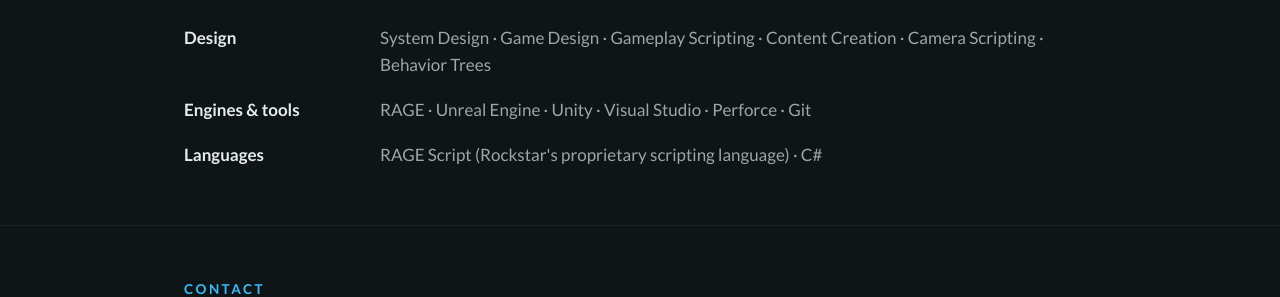
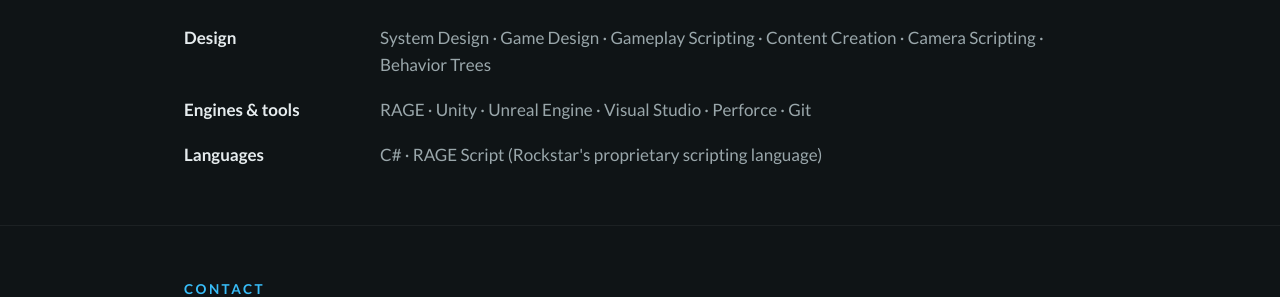
Before and after one commit to madowen/madowen.github.io, a Jekyll site: the page built from index.html, in a window 1280 px wide and 900 px high, scrolled down 2938 px. Shown: the part 187-484 px from the top of the window. Built offline with Jekyll 4.4.1, drawn with Linux system fonts in a browser that asks for light colours.

```diff
--- a/_config.yml
+++ b/_config.yml
@@ -37,9 +37,9 @@ author_skills:
   - label: Design
     items: System Design · Game Design · Gameplay Scripting · Content Creation · Camera Scripting · Behavior Trees
   - label: Engines & tools
-    items: RAGE · Unreal Engine · Unity · Visual Studio · Perforce · Git
+    items: RAGE · Unity · Unreal Engine · Visual Studio · Perforce · Git
   - label: Languages
-    items: RAGE Script (Rockstar's proprietary scripting language) · C#
+    items: C# · RAGE Script (Rockstar's proprietary scripting language)
 
 # Projects (Featured Work cards). See README.md for how to edit.
 show_author_project_details: true
```
